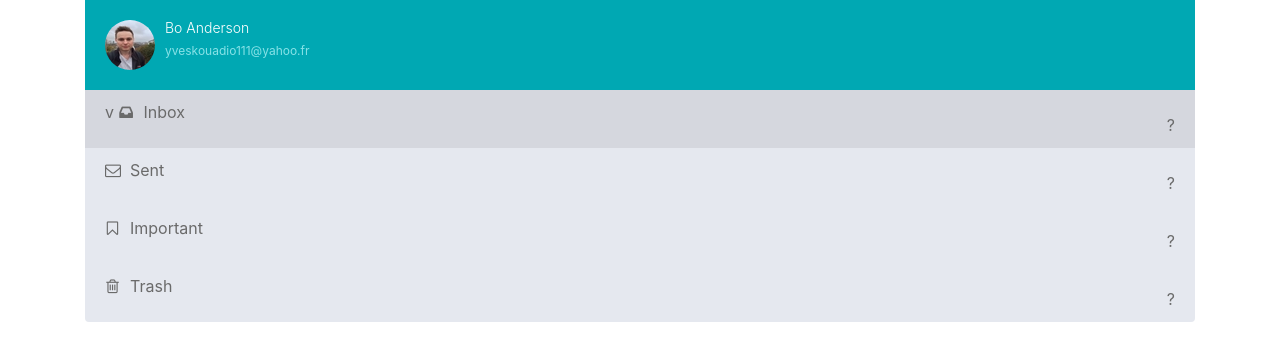
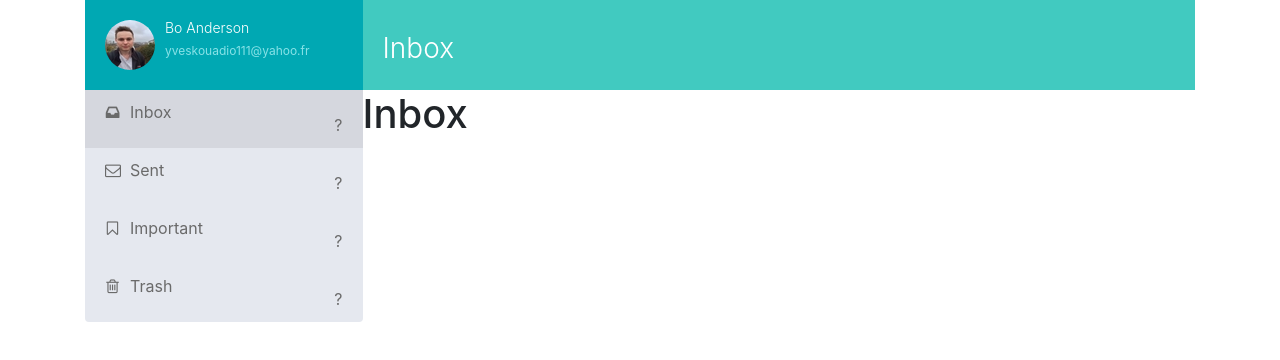
Before and after one commit to Yves97/mail-app, a Vue app: page / in a window 1280 px wide. Shown: the top 360 px of the page. Built offline with nearby package versions, Linux system fonts and the light colour scheme.

Commit message:
trigger v-on event on sidebar

```diff
--- a/src/App.vue
+++ b/src/App.vue
@@ -3,6 +3,7 @@
     <div class="container">
       <div class="mail-box">
         <app-sidebar></app-sidebar>
+        <app-content></app-content>
       </div>
     </div>
   </div>
@@ -10,10 +11,12 @@
 
 <script>
   import Sidebar from './components/Sibebar.vue'
+  import Content from './components/Content.vue'
 
 export default {
   components: {
-    appSidebar: Sidebar
+    appSidebar: Sidebar,
+    appContent: Content
   }
 }
 </script>
--- a/src/components/Content.vue
+++ b/src/components/Content.vue
@@ -1,11 +1,42 @@
 <template>
-    <div>
-        <h1>Content</h1>
-    </div>
+    <aside class="lg-side">
+        <div class="inbox-head">
+            <h3>{{ currentView.title }}</h3>
+        </div>
+        <keep-alive>
+            <component :is="currentView.tag"></component>
+        </keep-alive>
+    </aside>
 </template>
 
 <script>
-export default {
-
-}
+    import Inbox from './Inbox.vue'
+    import Sent from './Sent.vue'
+    import Important from './Important.vue'
+    import Trash from './Trash.vue'
+    import ViewMessage from './ViewMessage'
+    export default {
+        data(){
+            return{
+                history: [
+                    {
+                        tag :'app-inbox',
+                        title: 'Inbox'
+                    }
+                ]
+            }
+        },
+        computed: {
+            currentView(){
+                return this.history[0]
+            }
+        },
+        components:{
+            appInbox: Inbox,
+            appSent: Sent,
+            appImportant: Important,
+            appTrash: Trash,
+            appViewMessage: ViewMessage
+        }
+    }
 </script>
--- a/src/components/Sibebar.vue
+++ b/src/components/Sibebar.vue
@@ -9,22 +9,22 @@
         </div>
         <ul class="inbox-nav">
             <li class="active">
-                <a href="#">
-            v        <i class="fa fa-inbox" aria-hidden="true"></i>Inbox <span class="label label-danger pull-right">?</span>
+                <a href="#" @click.prevent="navigate('app-inbox','Inbox')">
+                    <i class="fa fa-inbox" aria-hidden="true"></i>Inbox <span class="label label-danger pull-right">?</span>
                 </a>
             </li>
             <li>
-                <a href="#">
+                <a href="#" @click.prevent="navigate('app-sent','Sent')">
                     <i class="fa fa-envelope-o" aria-hidden="true"></i>Sent <span class="label label-default pull-right">?</span>
                 </a>
             </li>
             <li>
-                <a href="#">
+                <a href="#" @click.prevent="navigate('app-important','Important')">
                     <i class="fa fa-bookmark-o" aria-hidden="true"></i>Important<span class="label label-warning pull-right">?</span>
                 </a>
             </li>
             <li>
-                <a href="#">
+                <a href="#" @click.prevent="navigate('app-trash','Trash')">
                     <i class="fa fa-trash-o" aria-hidden="true"></i>Trash <span class="label label-default pull-right">?</span>
                 </a>
             </li>
--- a/src/main.js
+++ b/src/main.js
@@ -5,6 +5,8 @@ import './plugins/fontawesome'
 import './plugins/bootstrap-vue'
 import App from './App.vue'
 
+export const eventBus = new Vue()
+
 Vue.config.productionTip = false
 
 new Vue({
```
